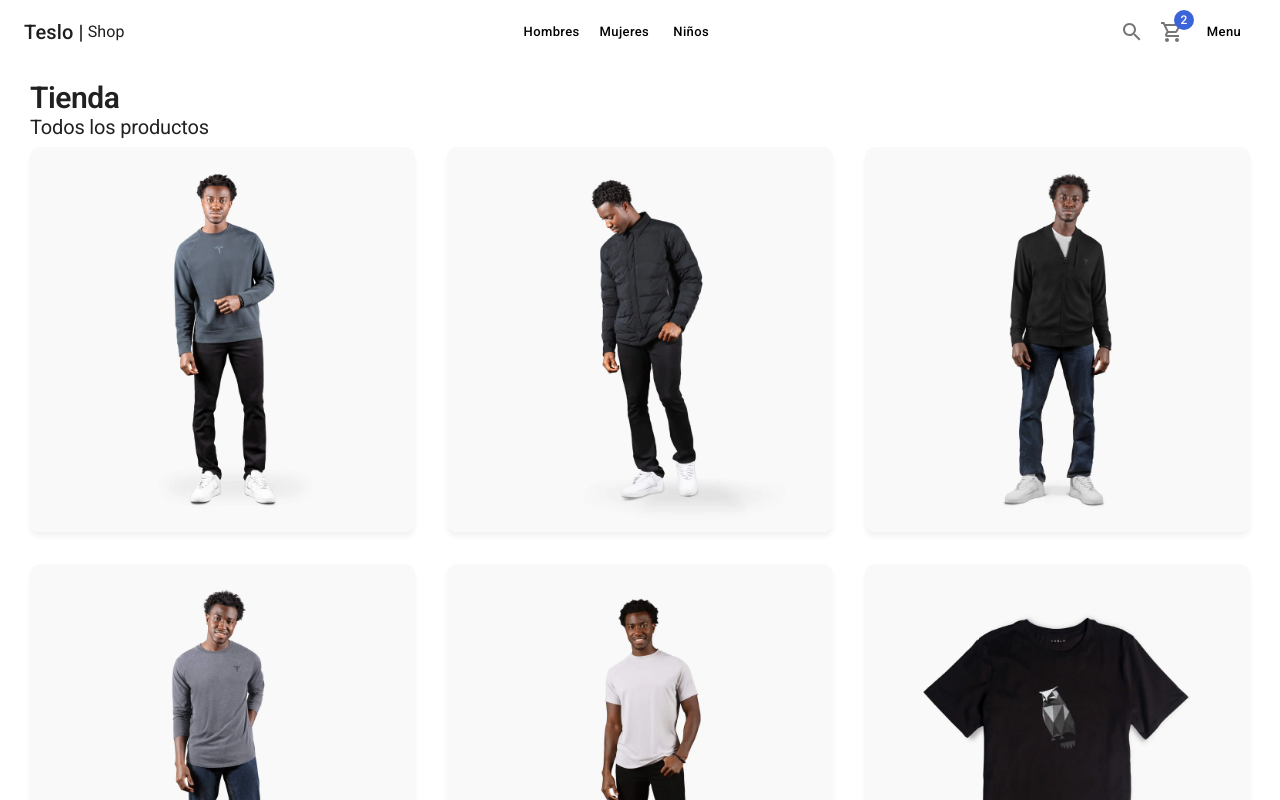
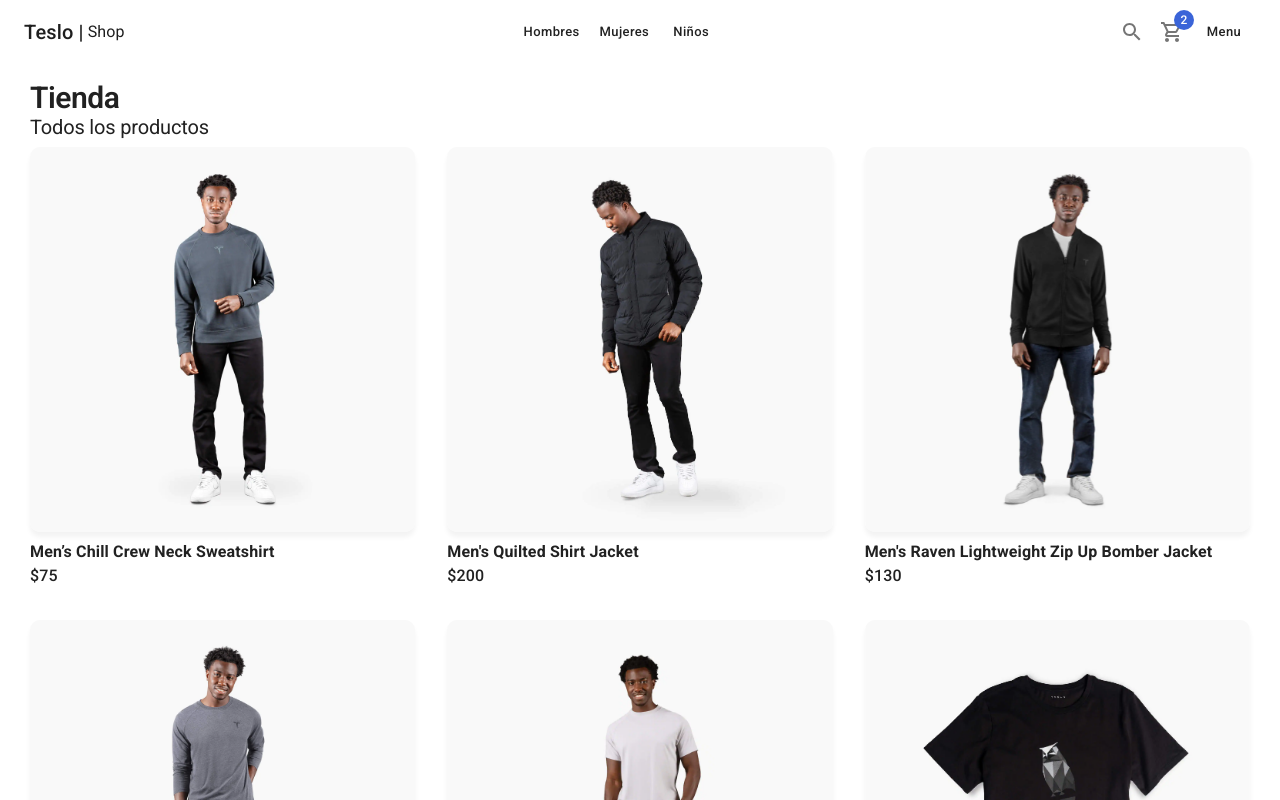
Before and after one commit to jluquer/nextjs-fh, a Next.js app in the folder 05-teslo-shop/: page / in a window 1280 px wide. Shown: the top 800 px of the page. Built offline with nearby package versions, Linux system fonts and the light colour scheme.

Commit message:
pantalla  y componente  listado producto

```diff
--- /dev/null
+++ b/05-teslo-shop/components/products/ProductCard.tsx
@@ -0,0 +1,48 @@
+import { useMemo, useState } from "react";
+import NextLink from "next/link";
+import { Box, Card, CardActionArea, CardMedia, Grid, Link, Typography } from "@mui/material";
+
+import { IProduct } from "@/interfaces";
+
+interface Props {
+  product: IProduct;
+}
+
+export function ProductCard({ product }: Props) {
+  const [isHovered, setIsHovered] = useState(false);
+
+  const productImage = useMemo(
+    () => `products/${product.images[isHovered ? 1 : 0]}`,
+    [isHovered, product.images]
+  );
+
+  return (
+    <Grid
+      item
+      xs={6}
+      sm={4}
+      onMouseEnter={() => setIsHovered(true)}
+      onMouseLeave={() => setIsHovered(false)}
+    >
+      <Card>
+        <NextLink href={`/product/slug`} passHref prefetch={false} legacyBehavior>
+          <Link>
+            <CardActionArea>
+              <CardMedia
+                component={"img"}
+                className="fadeIn"
+                image={productImage}
+                alt={product.title}
+              />
+            </CardActionArea>
+          </Link>
+        </NextLink>
+      </Card>
+
+      <Box sx={{ mt: 1 }} className="fadeIn">
+        <Typography fontWeight={700}>{product.title}</Typography>
+        <Typography fontWeight={500}>${product.price}</Typography>
+      </Box>
+    </Grid>
+  );
+}
--- /dev/null
+++ b/05-teslo-shop/components/products/ProductList.tsx
@@ -0,0 +1,16 @@
+import { Grid } from "@mui/material";
+import { IProduct } from "@/interfaces";
+import { ProductCard } from ".";
+
+interface Props {
+  products: IProduct[];
+}
+export function ProductList({ products }: Props) {
+  return (
+    <Grid container spacing={4}>
+      {products.map((product) => (
+        <ProductCard key={product.slug} product={product} />
+      ))}
+    </Grid>
+  );
+}
--- /dev/null
+++ b/05-teslo-shop/components/products/index.ts
@@ -0,0 +1,2 @@
+export * from "./ProductCard";
+export * from "./ProductList";
--- /dev/null
+++ b/05-teslo-shop/interfaces/index.ts
@@ -0,0 +1 @@
+export * from "./product";
--- a/05-teslo-shop/pages/index.tsx
+++ b/05-teslo-shop/pages/index.tsx
@@ -1,7 +1,8 @@
-import { Card, CardActionArea, CardMedia, Grid, Typography } from "@mui/material";
+import { Typography } from "@mui/material";
 
 import { ShopLayout } from "@/components/layouts";
 import { initialData } from "@/database/products";
+import { ProductList } from "@/components/products";
 
 export default function Home() {
   return (
@@ -16,21 +17,7 @@ export default function Home() {
         Todos los productos
       </Typography>
 
-      <Grid container spacing={4}>
-        {initialData.products.map((product) => (
-          <Grid item xs={6} sm={4} key={product.slug}>
-            <Card>
-              <CardActionArea>
-                <CardMedia
-                  component={"img"}
-                  image={`products/${product.images[0]}`}
-                  alt={product.title}
-                />
-              </CardActionArea>
-            </Card>
-          </Grid>
-        ))}
-      </Grid>
+      <ProductList products={initialData.products as any} />
     </ShopLayout>
   );
 }
--- a/05-teslo-shop/themes/light-theme.ts
+++ b/05-teslo-shop/themes/light-theme.ts
@@ -1,86 +1,84 @@
-import { createTheme } from '@mui/material/styles';
-
+import { createTheme } from "@mui/material/styles";
 
 export const lightTheme = createTheme({
   palette: {
-    mode: 'light',
+    mode: "light",
     primary: {
-      main: '#1E1E1E'
+      main: "#1E1E1E",
     },
     secondary: {
-      main: '#3A64D8'
-    }
+      main: "#3A64D8",
+    },
+    info: {
+      main: "#fff",
+    },
   },
   components: {
     MuiLink: {
       defaultProps: {
-        underline: 'none',
+        underline: "none",
       },
     },
     MuiAppBar: {
       defaultProps: {
         elevation: 0,
-        position: 'fixed',
+        position: "fixed",
       },
       styleOverrides: {
         root: {
-          backgroundColor: 'white',
-          height: 60
+          backgroundColor: "white",
+          height: 60,
         },
-      }
+      },
     },
 
     MuiTypography: {
       styleOverrides: {
         h1: {
           fontSize: 30,
-          fontWeight: 600
+          fontWeight: 600,
         },
         h2: {
           fontSize: 20,
-          fontWeight: 400
+          fontWeight: 400,
         },
         subtitle1: {
           fontSize: 18,
-          fontWeight: 600
-        }
-      }
+          fontWeight: 600,
+        },
+      },
     },
-
 
     MuiButton: {
       defaultProps: {
-        variant: 'contained',
-        size: 'small',
+        variant: "contained",
+        size: "small",
         disableElevation: true,
+        color: "info",
       },
       styleOverrides: {
         root: {
-          backgroundColor: 'white',
-          color: 'black',
-          textTransform: 'none',
-          boxShadow: 'none',
+          textTransform: "none",
+          boxShadow: "none",
           borderRadius: 10,
           ":hover": {
-            backgroundColor: 'rgba(0,0,0,0.05)',
-            transition: 'all 0.3s ease-in-out'
-          }
-        }
-      }
+            backgroundColor: "rgba(0,0,0,0.05)",
+            transition: "all 0.3s ease-in-out",
+          },
+        },
+      },
     },
-
 
     MuiCard: {
       defaultProps: {
-        elevation: 0
+        elevation: 0,
       },
       styleOverrides: {
         root: {
-          boxShadow: '0px 5px 5px rgba(0,0,0,0.05)',
-          borderRadius: '10px',
-        }
-      }
-    }
-
-  }
+          boxShadow: "0px 5px 5px rgba(0,0,0,0.05)",
+          borderRadius: "10px",
+        },
+      },
+    },
+  },
 });
```
Also changed, not shown: 05-teslo-shop/interfaces/product.ts (added, +16 -0 lines), 05-teslo-shop/pages/product/slug.tsx (added, +44 -0 lines).
